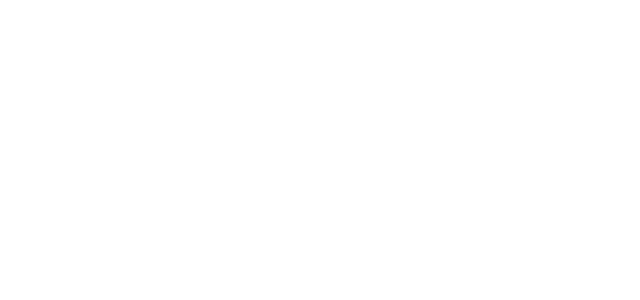
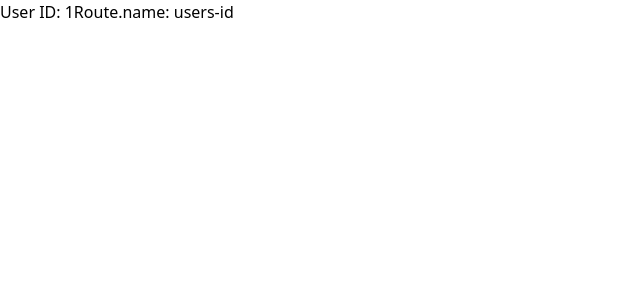
Before and after one commit to Ririena/smkcoding_nuxt_zay, a Nuxt app: page /users/1 in a window 1280 px wide. Before the commit this address had no page. Shown: the top 300 px of the page, without its empty margins (0-640 px from the left). Built offline with nearby package versions, Linux system fonts and the light colour scheme.

Commit message:
Create [id].vue

```diff
--- /dev/null
+++ b/pages/users/[id].vue
@@ -0,0 +1,15 @@
+<template>
+  <div>
+
+  </div>
+  <span class="container">User ID: {{ $route.params.id }}</span>
+  <span>Route.name: {{ $route.name }}</span>
+</template>
+
+<script setup>
+const route = useRoute()
+const routeName = route.name;
+
+
+console.log(route.params) // { id: '123' }
+</script>
```
